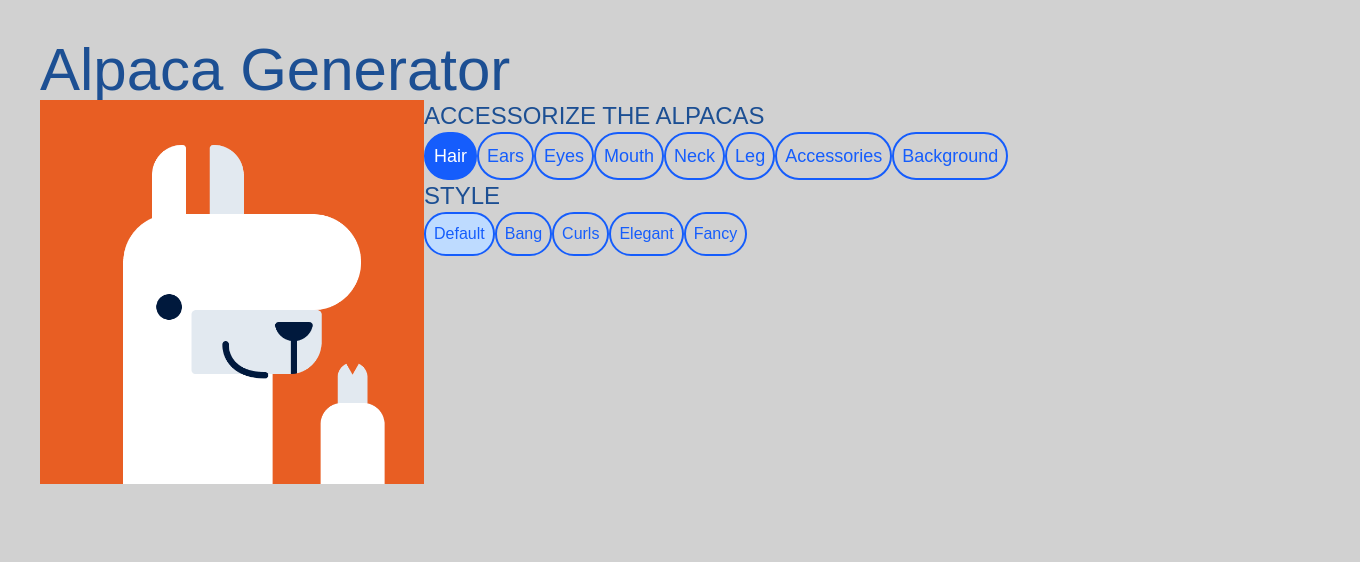
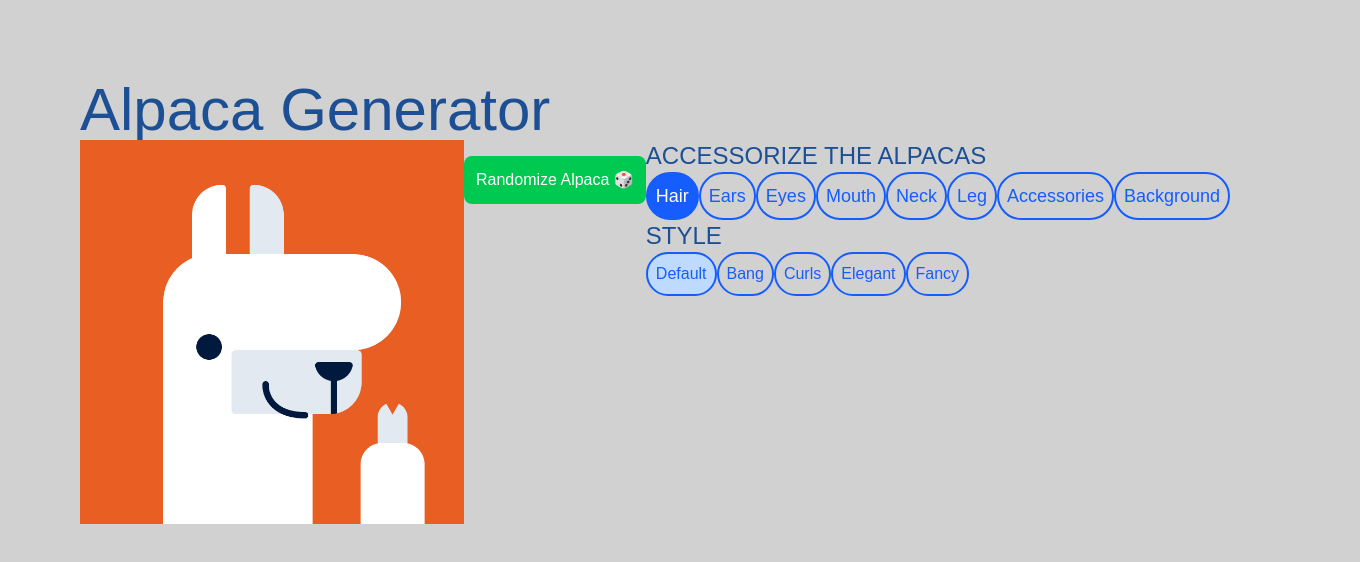
Before and after one commit to 8055-NVW/Image-Generator, a Next.js app: page / in a window 1280 px wide. Shown: the top 562 px of the page, 1360 px wide, since content can reach past the window. Built offline with nearby package versions, Linux system fonts and the light colour scheme.

Commit message:
added RandomizerButton.tsx component with button to randomise the alpaca

```diff
--- a/src/app/page.tsx
+++ b/src/app/page.tsx
@@ -2,7 +2,7 @@ import AlpacaGenerator from "@/components/AlpacaGenerator";
 
 export default function Home() {
   return (
-    <div className="min-h-screen flex items-center justify-center">
+    <div className="max-h-screen p-10">
       <AlpacaGenerator/>
     </div>
   );
--- a/src/components/AlpacaGenerator.tsx
+++ b/src/components/AlpacaGenerator.tsx
@@ -17,7 +17,7 @@ export default function AlpacaGenerator() {
         <div className="flex flex-col m-10 w-screen h-screen">
             <h1 className="text-6xl">Alpaca Generator</h1>
             <div className="flex ">
-                <AlpacaPreviwer selectedStyles={selectedStyles} />
+                <AlpacaPreviwer selectedStyles={selectedStyles} setSelectedStyles={setSelectedStyles}/>
                 <ButtonPanel selectedStyles={selectedStyles} setSelectedStyles={setSelectedStyles} />
             </div>
         </div>
--- a/src/components/AlpacaPreviewer.tsx
+++ b/src/components/AlpacaPreviewer.tsx
@@ -1,9 +1,12 @@
 "use client"
+import RandomizerButton from "./RandomizerButton"
+
 interface ButtonPanelProps {
     selectedStyles: { [key: string]: string };
+    setSelectedStyles: (styles: { [key: string]: string }) => void;
 }
 
-export default function AlpacaPreviwer({ selectedStyles }: ButtonPanelProps) {
+export default function AlpacaPreviwer({ selectedStyles, setSelectedStyles }: ButtonPanelProps) {
     const imgPath = "/images/alpaca/";
 
     return (
@@ -49,6 +52,9 @@ export default function AlpacaPreviwer({ selectedStyles }: ButtonPanelProps) {
                         />
                     )}
             </div>
+            <div className="relative">
+                <RandomizerButton setSelectedStyles={setSelectedStyles}/>
+            </div>
         </>
     )
 }
--- /dev/null
+++ b/src/components/RandomizerButton.tsx
@@ -0,0 +1,31 @@
+"use client";
+import { ATTRIBUTE_MAP, ATTRIBUTES } from "@/constants/imageAttributes";
+
+interface RandomizerButtonProps {
+    setSelectedStyles: (styles: { [key: string]: string }) => void;
+}
+
+export default function RandomizerButton({ setSelectedStyles }: RandomizerButtonProps) {
+    const getRandomValue = (attribute: string) => {
+        const values = ATTRIBUTE_MAP[attribute].values;
+        return values[Math.floor(Math.random() * values.length)];
+    };
+
+    const randomizeStyles = () => {
+        const newStyles = ATTRIBUTES.reduce((acc, attr) => {
+            acc[attr] = getRandomValue(attr);
+            return acc;
+        }, {} as { [key: string]: string });
+
+        setSelectedStyles(newStyles);
+    };
+
+    return (
+        <button
+            onClick={randomizeStyles}
+            className="p-3 mt-4 bg-green-500 text-white rounded-lg hover:bg-green-700"
+        >
+            Randomize Alpaca 🎲
+        </button>
+    );
+}
--- a/src/constants/imageAttributes.ts
+++ b/src/constants/imageAttributes.ts
@@ -69,9 +69,6 @@ const BACKGROUND_MAP = {
     darkblue30: "darkblue30",
     darkblue50: "darkblue50",
     darkblue70: "darkblue70",
-    white: "white",
-    grey10: "grey10",
-    grey20: "grey20",
     grey40: "grey40",
     grey70: "grey70",
     grey80: "grey80",
--- a/src/constants/theme.ts
+++ b/src/constants/theme.ts
@@ -1,26 +1,23 @@
 const theme = {
     colors: {
+      blue50: "#5596f6",
+      blue60: "#2a7bf4",
+      blue70: "#2a5ca7",
+      darkblue30: "#7a8faf",
+      darkblue50: "#002966",
+      darkblue70: "#00193d",
+      green50: "#9fd966",
+      green60: "#74bd29",
+      green70: "#6a9440",
+      grey40: "#ccc",
+      grey70: "#666",
+      grey80: "#333",
       red50: "#e85e23",
       red60: "#cb4c15",
       red70: "#9f370a",
       yellow50: "#fcd33f",
       yellow60: "#e6b60d",
       yellow70: "#cf8e10",
-      blue50: "#5596f6",
-      blue60: "#2a7bf4",
-      blue70: "#2a5ca7",
-      green50: "#9fd966",
-      green60: "#74bd29",
-      green70: "#6a9440",
-      darkblue30: "#7a8faf",
-      darkblue50: "#002966",
-      darkblue70: "#00193d",
-      white: "#fff",
-      grey10: "#f9f9f9",
-      grey20: "#f1f1f1",
-      grey40: "#ccc",
-      grey70: "#666",
-      grey80: "#333",
     },
   }
 
```
